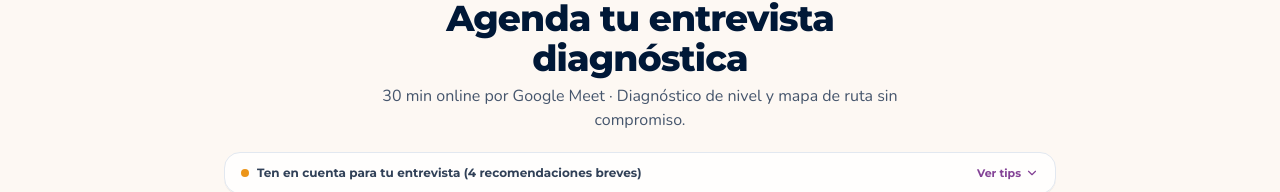
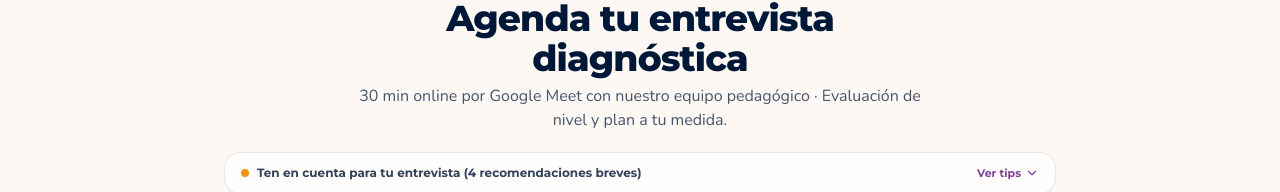
Before and after one commit to Dietol25/yycl-version-anterior, a Next.js app: page /test-appointlet in a window 1280 px wide. Shown: the part 130-322 px from the top of the page. Built offline with nearby package versions, Linux system fonts and the light colour scheme.

Commit message:
fix(copy): polish subtitle in test-appointlet removing 'mapa de ruta sin compromiso'

```diff
--- a/app/test-appointlet/page.tsx
+++ b/app/test-appointlet/page.tsx
@@ -34,7 +34,7 @@ export default function AppointletEmbedDirectPage() {
             Agenda tu entrevista diagnóstica
           </h1>
           <p className="text-xs sm:text-sm text-slate-600 font-body-regular">
-            30 min online por Google Meet · Diagnóstico de nivel y mapa de ruta sin compromiso.
+            30 min online por Google Meet con nuestro equipo pedagógico · Evaluación de nivel y plan a tu medida.
           </p>
         </div>
 
```
